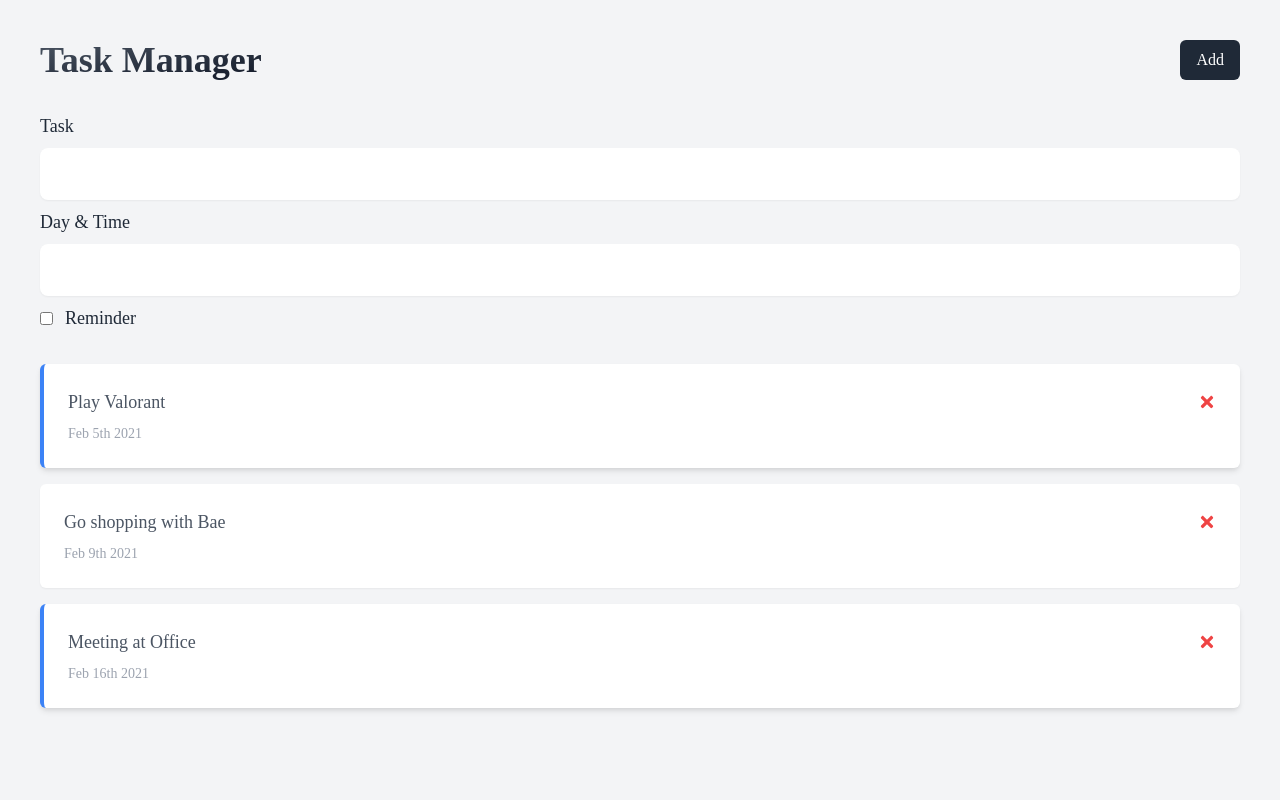
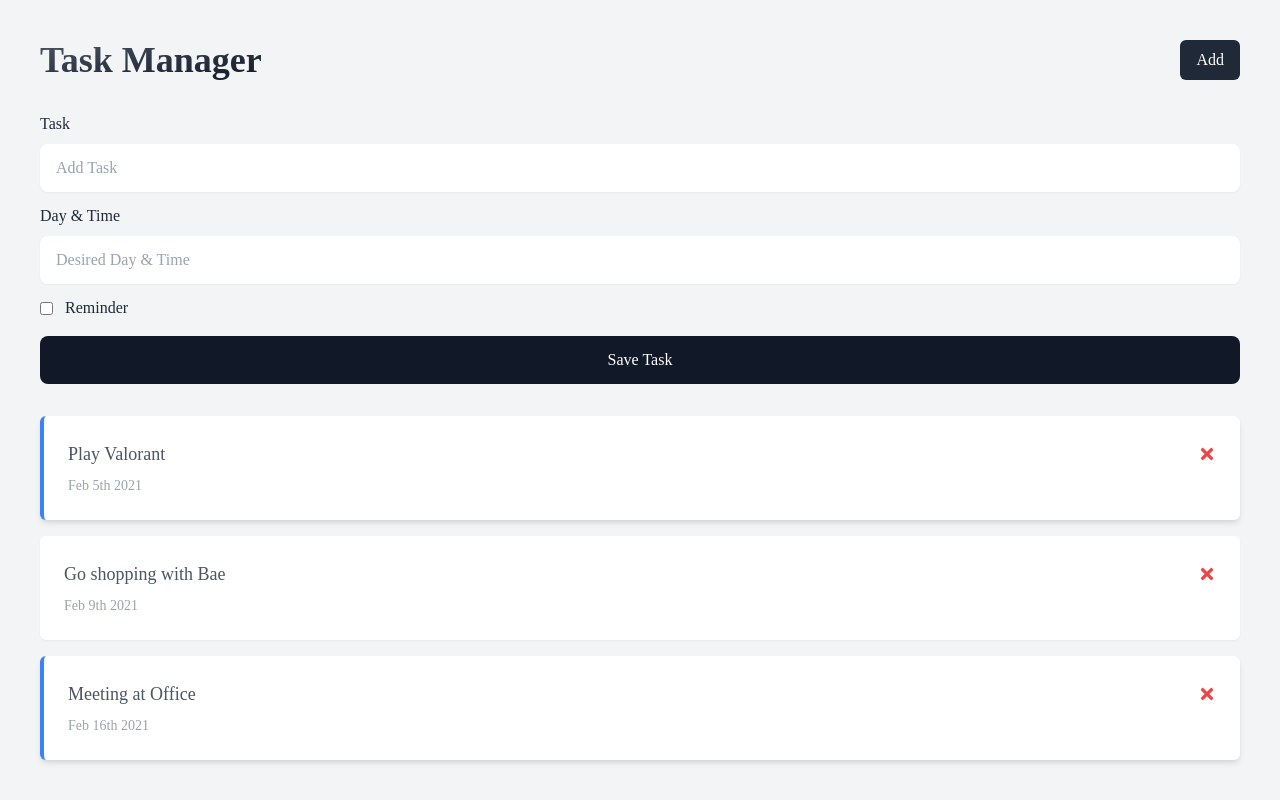
Before and after one commit to xaviranik/react-task-manager, a React (Create React App) app: page / in a window 1280 px wide. Both pictures are taken after a click on the button "Add". Built offline with nearby package versions, Linux system fonts and the light colour scheme.

Commit message:
add: task create

```diff
--- a/src/App.jsx
+++ b/src/App.jsx
@@ -4,6 +4,7 @@ import AddTask from "./components/AddTask";
 import { useState } from "react";
 
 function App() {
+  const [showAddTask, setShowAddTask] = useState(false);
   const [tasks, setTasks] = useState([
     {
       id: 1,
@@ -25,6 +26,13 @@ function App() {
     },
   ]);
 
+  // Add Task
+  const addTask = (task) => {
+    const id = Math.floor(Math.random() * 1000) + 1;
+    const newTask = { id, ...task };
+    setTasks([...tasks, newTask]);
+  };
+
   // Delete Task
   const deleteTask = (id) => {
     setTasks(tasks.filter((task) => task.id !== id));
@@ -41,8 +49,8 @@ function App() {
 
   return (
     <div className="h-screen p-10 bg-gray-100">
-      <Header title="Task Manager" />
-      <AddTask />
+      <Header title="Task Manager" onAdd={() => setShowAddTask(!showAddTask)} />
+      {showAddTask && <AddTask onAdd={addTask} />}
       {tasks.length > 0 ? (
         <Tasks tasks={tasks} onDelete={deleteTask} onToggle={toggleReminder} />
       ) : (
--- a/src/components/AddTask.jsx
+++ b/src/components/AddTask.jsx
@@ -1,13 +1,41 @@
-const AddTask = () => {
+import { useState } from "react";
+
+const AddTask = ({ onAdd }) => {
+  const [text, setText] = useState("");
+  const [day, setDay] = useState("");
+  const [reminder, setReminder] = useState(false);
+
+  const onSubmit = (e) => {
+    e.preventDefault();
+
+    if (!text) {
+      alert("Please add task");
+      return;
+    }
+
+    onAdd({ text, day, reminder });
+
+    setText("");
+    setDay("");
+    setReminder(false);
+  };
+
   return (
-    <form className="flex flex-col mb-8 text-gray-800 text-lg">
+    <form
+      className="flex flex-col mb-8 text-gray-800 text-md"
+      onSubmit={onSubmit}
+    >
       <label htmlFor="task" className="mb-2">
         Task
       </label>
       <input
         id="task"
         type="text"
-        className="px-4 py-3 focus:outline-none bg-white rounded-lg shadow-sm focus:shadow-lg mb-2"
+        autoComplete="off"
+        className="px-4 py-3 focus:outline-none bg-white rounded-lg shadow-sm focus:shadow-lg mb-3"
+        placeholder="Add Task"
+        value={text}
+        onChange={(e) => setText(e.target.value)}
       />
       <label htmlFor="day" className="mb-2">
         Day & Time
@@ -15,12 +43,26 @@ const AddTask = () => {
       <input
         id="day"
         type="text"
-        className="px-4 py-3 focus:outline-none bg-white rounded-lg shadow-sm focus:shadow-lg mb-2"
+        autoComplete="off"
+        className="px-4 py-3 focus:outline-none bg-white rounded-lg shadow-sm focus:shadow-lg mb-3"
+        placeholder="Desired Day & Time"
+        value={day}
+        onChange={(e) => setDay(e.target.value)}
       />
-      <div className="flex items-center">
-        <input type="checkbox" id="reminder" className="mr-3" />
+      <div className="flex items-center mb-4">
+        <input
+          type="checkbox"
+          id="reminder"
+          className="mr-3"
+          checked={reminder}
+          value={reminder}
+          onChange={(e) => setReminder(e.currentTarget.checked)}
+        />
         <label htmlFor="reminder">Reminder</label>
       </div>
+      <button className="bg-gray-900 text-white rounded-lg py-3 hover:shadow-lg focus:outline-none">
+        Save Task
+      </button>
     </form>
   );
 };
--- a/src/components/Header.jsx
+++ b/src/components/Header.jsx
@@ -1,18 +1,14 @@
 import PropTypes from "prop-types";
 import Button from "./Button";
 
-const Header = ({ title }) => {
-  const onClick = () => {
-    console.log("Clicked!");
-  };
-
+const Header = ({ title, onAdd }) => {
   return (
     <>
       <div className="flex items-center justify-between mb-8">
         <h1 className="text-4xl font-semibold text-transparent bg-clip-text bg-gradient-to-br from-gray-600 to-gray-900">
           {title}
         </h1>
-        <Button text="Add" onClick={onClick} />
+        <Button text="Add" onClick={onAdd} />
       </div>
     </>
   );
```
